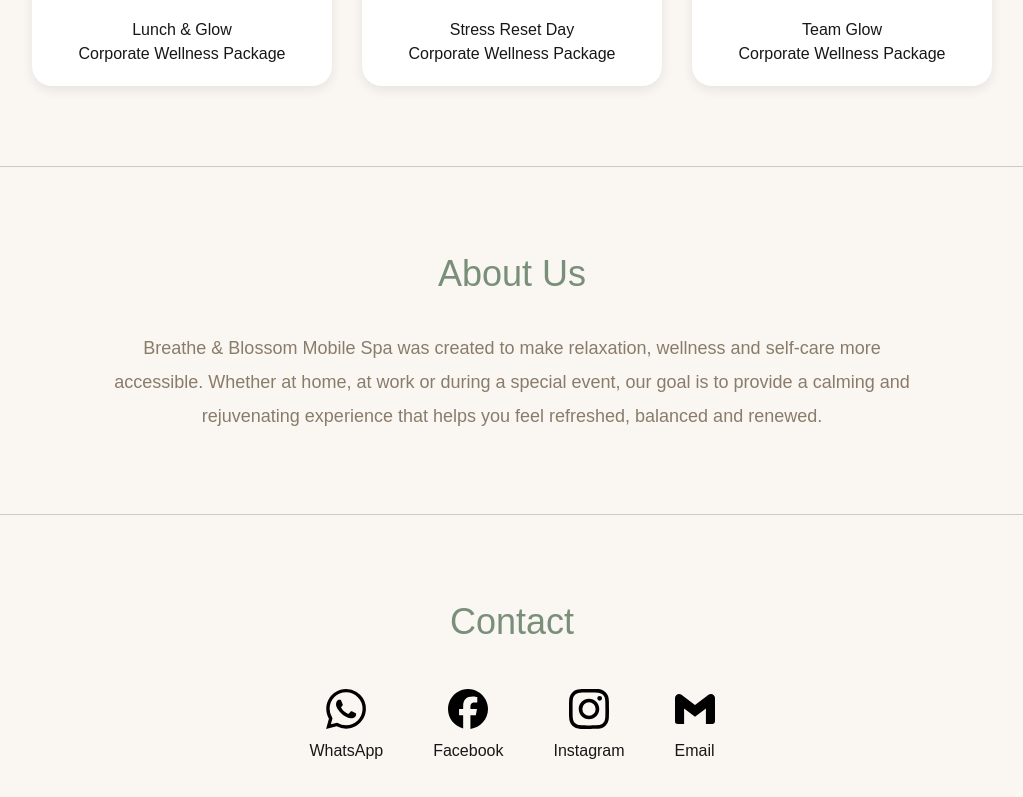
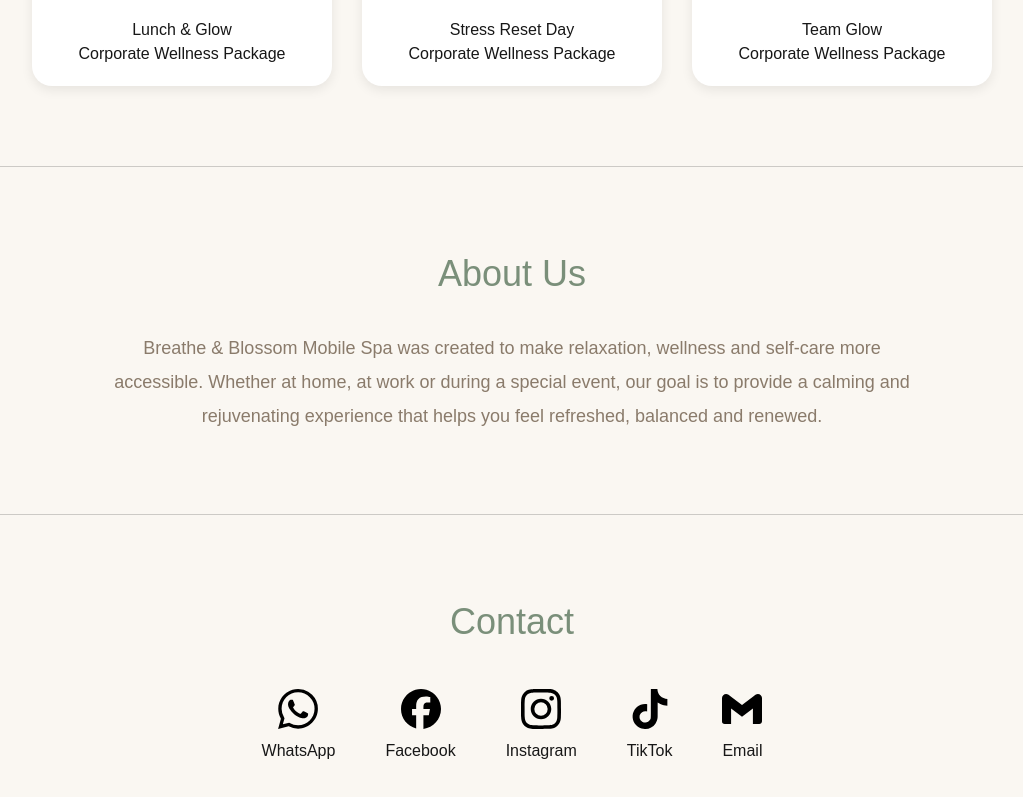
Before and after one commit to tkak465-web/breathe-and-blossom, a Next.js app: page / in a window 1280 px wide. Shown: the part 1596-2393 px from the top of the page, without its empty margins (128-1151 px from the left). Built offline with nearby package versions, Linux system fonts and the light colour scheme.

Commit message:
adding icon

```diff
--- a/app/page.tsx
+++ b/app/page.tsx
@@ -222,7 +222,11 @@ export default function Home() {
           label="Instagram"
           link="https://instagram.com/example"
         />
-
+<ContactIcon
+  image="/images/Icons/tiktok.svg"
+  label="TikTok"
+  link="https://tiktok.com/@youraccount"
+/>
         <ContactIcon
           image="/images/Icons/gmail.svg"
           label="Email"
```
Also changed, not shown: public/images/Icons/tiktok.svg (added).
